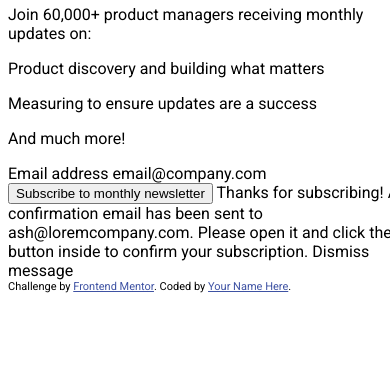
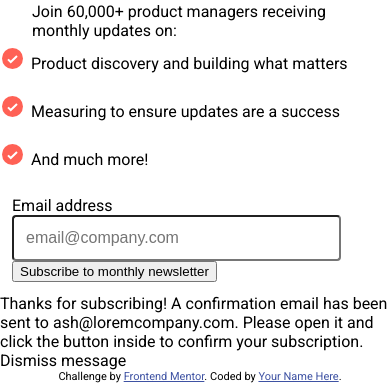
Before and after one commit to johannes-code/newsletter-sign-up-with-success-message-main, a plain HTML site: page index.html in a window 390 px wide. Shown: the part 677-1060 px from the top of the page. Before the commit the page ends 978 px from the top, so only its background shows below. Drawn offline with Linux system fonts and the light colour scheme.

Commit message:
tweaks for mobile design, started styling the form part

```diff
--- a/index.html
+++ b/index.html
@@ -42,16 +42,38 @@
         />
       </div>
 
-      <h1>Stay updated!</h1>
-      <div>
-        <p>Join 60,000+ product managers receiving monthly updates on:</p>
-        <p>Product discovery and building what matters</p>
-        <p>Measuring to ensure updates are a success</p>
-        <p>And much more!</p>
+      <div class="textcontainer">
+        <h1>Stay updated!</h1>
+        <p class="join">
+          Join 60,000+ product managers receiving monthly updates on:
+        </p>
+        <p class="subtext">
+          <img
+            class="iconlist"
+            src="assets/images/icon-list.svg"
+            alt="list icon"
+          />Product discovery and building what matters <br /><img
+            class="iconlist"
+            src="assets/images/icon-list.svg"
+            alt="list icon"
+          />Measuring to ensure updates are a success
+          <br />
+          <img
+            class="iconlist"
+            src="assets/images/icon-list.svg"
+            alt="list icon"
+          />And much more!
+        </p>
       </div>
-      Email address email@company.com
 
-      <button>Subscribe to monthly newsletter</button>
+      <div class="form">
+        <form action="submit">
+          <label for="email">Email address</label>
+          <input type="email" id="email" placeholder="email@company.com" />
+
+          <button>Subscribe to monthly newsletter</button>
+        </form>
+      </div>
       <!-- Sign-up form end -->
 
       <!-- Success message start -->
--- a/styles/styles_main.css
+++ b/styles/styles_main.css
@@ -1,3 +1,8 @@
+* {
+  margin: 0px;
+  border-style: border-box;
+}
+
 @font-face {
   font-family: Roboto;
   src: url("./font.css");
@@ -12,8 +17,10 @@
 }
 body {
   font-family: Roboto;
-  display: flex;
-  flex-wrap: wrap;
+  display: grid;
+}
+
+.imagecontainer {
 }
 
 .desktop {
@@ -33,10 +40,52 @@ body {
 }
 
 h1 {
+  font-size: 36px;
+  font-weight: 700;
+  margin-top: 26px;
+  margin-bottom: 18px;
+  margin-left: 32px;
+  margin-right: 18px;
+}
+
+.join {
+  margin-left: 32px;
+  margin-right: 18px;
+}
+
+.subtext {
+  line-height: 3em;
+  margin-right: 18px;
 }
 
 p {
   font-size: 16px;
+  font-weight: 400;
+}
+
+.iconlist {
+  margin-right: 8px;
+  margin-left: 2px;
+}
+
+form {
+  display: inline-block;
+  padding: 12px;
+}
+
+input[type="email"] {
+  display: inline-block;
+  font-size: 16px;
+  border-radius: 4px;
+  padding: 12px;
+  width: 80%;
+}
+input[type="button"] {
+  display: inline-block;
+  font-size: 16px;
+  border-radius: 4px;
+  padding: 12px;
+  width: 80%;
 }
 
 .attribution {
```
